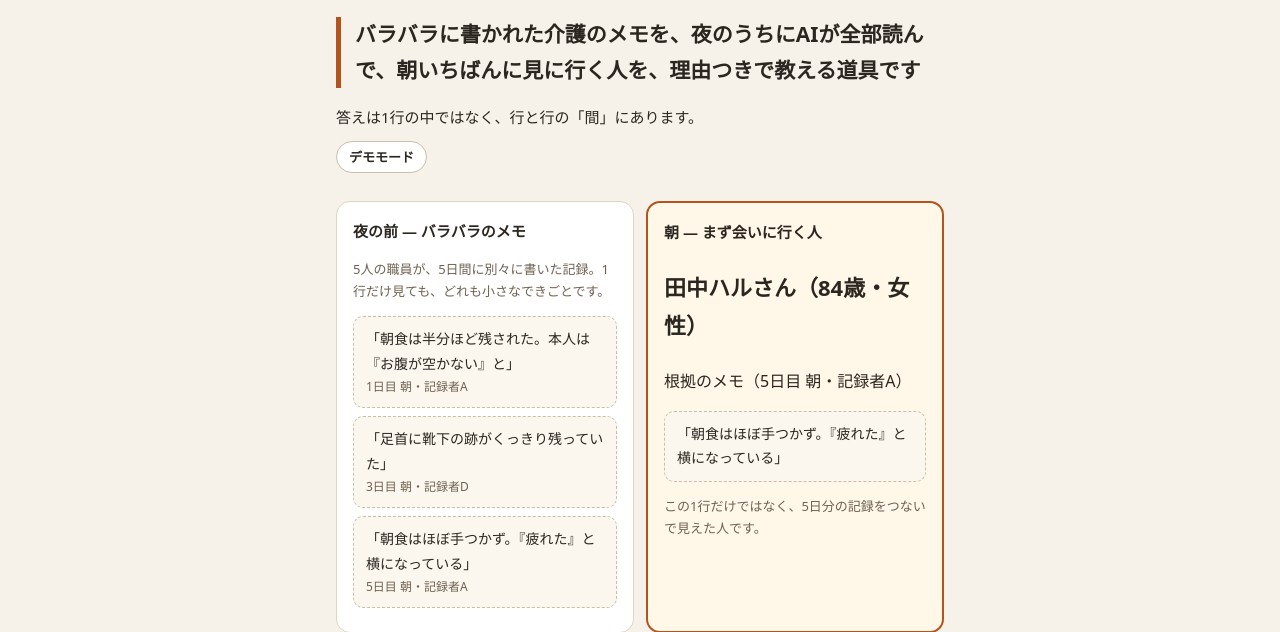
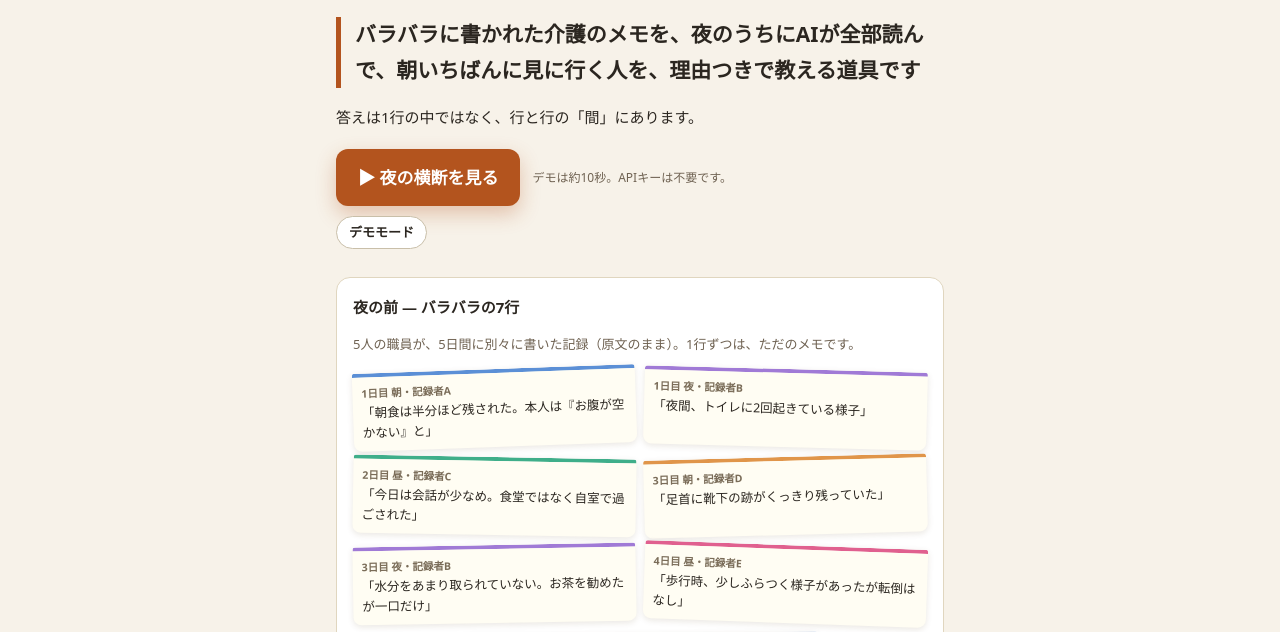
Before and after one commit to ko20040914-oss/gyoukan, a plain HTML site: page index.html in a window 1280 px wide. Shown: the part 156-788 px from the top of the page. Drawn offline with Linux system fonts and the light colour scheme.

Commit message:
冒頭に「夜の横断を見る」ボタンと、7枚のメモ→1人の対比を置く
- 目的の1文のすぐ下に「▶ 夜の横断を見る」（デモ約10秒・APIキー不要）。
  押すと横断の盤までスクロールして、そのまま演出が始まる
- 「夜の前」に田中ハルさんの7行を付箋のように並べる（デモの見本の記録IDから
  初期データの原文をそのまま描く）→「朝 ― 今日まず会いに行く人」は1名だけ
- 使われなくなった旧スタイルを削除

Co-Authored-By: Claude Opus 5.5 <noreply@anthropic.com>
Claude-Session: https://claude.ai/code/session_01QiBYxTnqPKboQhhdHugLCh

```diff
--- a/index.html
+++ b/index.html
@@ -21,15 +21,20 @@ h1{margin:0;font-size:42px;letter-spacing:.14em;line-height:1.2}
 .sub{margin:2px 0 0;font-size:17px;font-weight:700;color:#8a5a17}
 .purpose{margin:20px 0 0;font-size:21px;font-weight:700;line-height:1.7;border-left:5px solid #b3541e;padding-left:14px}
 .lede{margin:16px 0 0;font-size:15px}
-.contrast{display:grid;grid-template-columns:1fr;gap:12px;margin:22px 0 0}
-@media(min-width:560px){.contrast{grid-template-columns:1fr 1fr}}
+.contrast{display:grid;grid-template-columns:1fr;gap:0;margin:22px 0 0}
+.cta{display:flex;align-items:center;gap:12px;flex-wrap:wrap;margin:18px 0 0}
+.cta .btn{margin:0;font-size:17px;padding:14px 22px;box-shadow:0 8px 20px rgba(179,84,30,.3)}
+.cta small{font-size:12px;color:#6f6252}
+.notes{display:grid;grid-template-columns:1fr 1fr;gap:10px 8px;margin-top:10px}
+.note{background:#fffdf3;border-top:4px solid var(--c);border-radius:3px 3px 8px 8px;padding:8px 9px 9px;font-size:12.5px;line-height:1.55;box-shadow:0 2px 6px rgba(80,55,20,.12);transform:rotate(var(--r))}
+.note small{display:block;font-size:10.5px;color:#7a6c58;font-weight:700;margin-bottom:2px}
+.note:last-child{grid-column:1/-1;justify-self:center;width:62%}
+.answer .who small{font-size:13px;font-weight:400;color:#6f6252;margin-left:4px}
 .panel{background:#fff;border:1px solid #e0d6bf;border-radius:14px;padding:16px}
 .panel h2{margin:0 0 10px;font-size:15px}
-.memo{background:#fbf7ee;border:1px dashed #c9bfa9;border-radius:10px;padding:10px 12px;margin:8px 0;font-size:14px}
-.memo small{display:block;color:#6f6252;font-size:12px}
 .answer{background:#fff7e8;border:2px solid #b3541e}
 .answer .who{font-size:22px;font-weight:700}
-.arrow{text-align:center;font-size:22px;color:#b3541e;margin:2px 0}
+.arrow{text-align:center;font-size:15px;font-weight:700;color:#b3541e;margin:12px 0;letter-spacing:.04em}
 .steps{margin:22px 0 0;padding:0;list-style:none;counter-reset:s}
 .steps li{counter-increment:s;background:#fff;border:1px solid #e0d6bf;border-radius:12px;padding:14px 14px 14px 52px;margin:10px 0;position:relative}
 .steps li::before{content:counter(s);position:absolute;left:14px;top:14px;width:26px;height:26px;border-radius:50%;background:#2b2620;color:#fff;text-align:center;line-height:26px;font-weight:700;font-size:14px}
@@ -131,26 +136,23 @@ footer{margin-top:40px;border-top:1px solid #d8cdb4;padding-top:16px;font-size:1
 <p class="sub">翌朝、まず会いに行く人</p>
 <p class="purpose">バラバラに書かれた介護のメモを、夜のうちにAIが全部読んで、朝いちばんに見に行く人を、理由つきで教える道具です</p>
 <p class="lede">答えは1行の中ではなく、行と行の「間」にあります。</p>
+<div class="cta"><button class="btn" id="heroScanBtn" type="button">▶ 夜の横断を見る</button><small>デモは約10秒。APIキーは不要です。</small></div>
 <span class="mode" id="modeBadge">デモモード</span>
 </header>
 
 <div class="contrast">
 <div class="panel">
-<h2>夜の前 ― バラバラのメモ</h2>
-<p class="hint">5人の職員が、5日間に別々に書いた記録。1行だけ見ても、どれも小さなできごとです。</p>
-<div class="memo">「朝食は半分ほど残された。本人は『お腹が空かない』と」<small>1日目 朝・記録者A</small></div>
-<div class="memo">「足首に靴下の跡がくっきり残っていた」<small>3日目 朝・記録者D</small></div>
-<div class="memo">「朝食はほぼ手つかず。『疲れた』と横になっている」<small>5日目 朝・記録者A</small></div>
+<h2>夜の前 ― バラバラの7行</h2>
+<p class="hint">5人の職員が、5日間に別々に書いた記録（原文のまま）。1行ずつは、ただのメモです。</p>
+<div class="notes" id="heroNotes"></div>
 </div>
+<p class="arrow">↓ 夜、AIが全部読んで、つなぐ ↓</p>
 <div class="panel answer">
-<h2>朝 ― まず会いに行く人</h2>
-<p class="who">田中ハルさん（84歳・女性）</p>
-<p>根拠のメモ（5日目 朝・記録者A）</p>
-<div class="memo">「朝食はほぼ手つかず。『疲れた』と横になっている」</div>
-<p class="hint">この1行だけではなく、5日分の記録をつないで見えた人です。</p>
+<h2>朝 ― 今日まず会いに行く人</h2>
+<p class="who">田中ハルさん<small>84歳・女性・仮名</small></p>
+<p>出るのは1名だけ。根拠は、上の7行の原文そのものです。</p>
 </div>
 </div>
-<p class="arrow">↓ 夜、AIが全部読みます ↓</p>
 
 <ol class="steps">
 <li><b>職員が別々にメモを書く</b><br>朝・昼・夜、気づいたことをそのまま自由記述で残します。</li>
@@ -702,6 +704,17 @@ function renderResult(results, mode) {
   box.innerHTML = html;
 }
 
+/* 冒頭の7枚のメモ：デモの見本の記録IDから、初期データの原文をそのまま描く */
+(function () {
+  var tilt = ["-2deg", "1.5deg", "1deg", "-1.5deg", "-1deg", "2deg", "-.5deg"];
+  document.getElementById("heroNotes").innerHTML = DEMO.evidenceIds.map(function (id, i) {
+    var r = SEED.records.filter(function (x) { return x.id === id; })[0];
+    return '<div class="note" style="--c:' + staffColor(r.staff) + ';--r:' + tilt[i % tilt.length] + '"><small>' +
+      esc(colLabel(r) + " " + r.slot + "・記録者" + r.staff) + '</small>「' + esc(r.text) + '」</div>';
+  }).join("");
+})();
+document.getElementById("heroScanBtn").addEventListener("click", startScan);
+
 renderAll();
 </script>
 </body>
```
